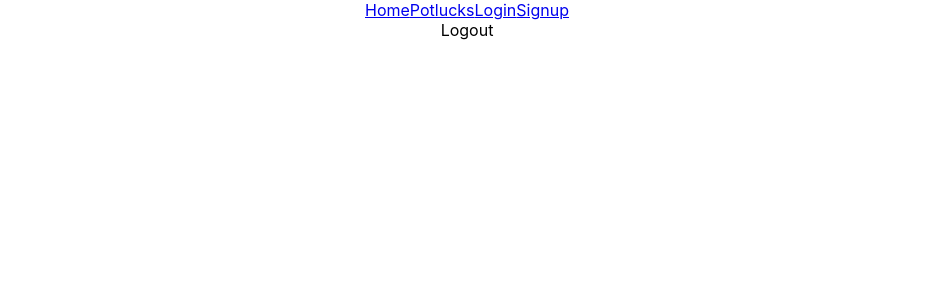
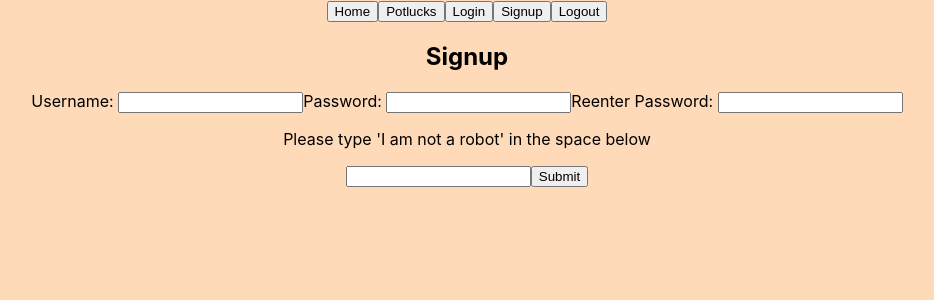
Before and after one commit to bw-potluck-planner-01/frontend, a React (Create React App) app: page /signup in a window 1280 px wide. Shown: the top 300 px of the page, without its empty margins (173-1107 px from the left). Built offline with nearby package versions, Linux system fonts and the light colour scheme.

Commit message:
Added signup page, still needs form validation.

```diff
--- a/src/App.js
+++ b/src/App.js
@@ -1,13 +1,15 @@
 import './App.css';
 
 import {Switch, Route} from 'react-router-dom'
+import styled from 'styled-components'
 
 import Home from './components/Home'
 import Header from './components/Header';
+import Signup from './components/Signup';
 
 function App() {
   return (
-    <div className="App">
+    <AppFull>
       {/* Insert Header here */}
       <Header />
       <Switch>
@@ -17,7 +19,7 @@ function App() {
         </Route>
         <Route path='/signup'>
           {/* Insert signup here */}
-
+          <Signup />
         </Route>
         <Route path='/login'>
           {/* Insert login here */}
@@ -33,8 +35,14 @@ function App() {
         </Route>
       </Switch>
 
-    </div>
+    </AppFull>
   );
 }
 
 export default App;
+
+const AppFull = styled.div`
+  text-align: center;
+  background: peachpuff;
+  min-height: 100vh;
+`
--- a/src/components/Header.js
+++ b/src/components/Header.js
@@ -4,11 +4,11 @@ import {Link} from 'react-router-dom'
 function Header () {
     return <header>
         <nav>
-            <Link classname='null' to='/'>Home</Link>
-            <Link classname='null' to='/potluck'>Potlucks</Link>
-            <Link classname='null' to='/login'>Login</Link>
-            <Link classname='null' to='/signup'>Signup</Link>
-            <div className='logout'>Logout</div>
+            <Link classname='null' to='/'><button>Home</button></Link>
+            <Link classname='null' to='/potluck'><button>Potlucks</button></Link>
+            <Link classname='null' to='/login'><button>Login</button></Link>
+            <Link classname='null' to='/signup'><button>Signup</button></Link>
+            <button className='logout'>Logout</button>
         </nav>
     </header>
 }
--- /dev/null
+++ b/src/components/Signup.js
@@ -0,0 +1,55 @@
+import React, {useState} from 'react';
+
+const initialFormValues = {
+    username: '',
+    password: '',
+    password2: '',
+    robot: ''
+}
+const initialErrors = ['']
+
+//REPLACE CURRENT ERROR SYSTEM WITH FORM VALIDATION
+
+function Signup (){
+    const [formValues, setFormValues] = useState(initialFormValues)
+    const [errors, setErrors] = useState(initialErrors)
+
+    console.log(formValues)
+
+    function handleChange (e){
+        setFormValues({
+            ...formValues,
+            [e.target.name]: e.target.value
+        })
+        setErrors(initialErrors)
+    }
+
+    function handleClick (e){
+        e.preventDefault()
+        setErrors(initialErrors)
+        if (formValues.robot !== 'I am not a robot'){
+            setErrors([...errors, 'Please prove you are not a robot!'])
+        }
+        if (formValues.password !== formValues.password2){
+            setErrors([...errors, 'Please make sure your passwords match!'])
+        }
+    }
+
+    return <div className='signup'>
+        <h2>Signup</h2>
+        <form>
+            <label htmlFor='username'>Username: </label>
+            <input id='username' name='username' value={formValues.username} onChange={handleChange} />
+            <label htmlFor='password'>Password: </label>
+            <input id='password' name='password' value={formValues.password} onChange={handleChange} />
+            <label htmlFor='password2'>Reenter Password: </label>
+            <input id='password2' name='password2' value={formValues.password2} onChange={handleChange} />
+            <p>Please type 'I am not a robot' in the space below</p>
+            <input name='robot' value={formValues.robot} onChange={handleChange} />
+            <button onClick={handleClick}>Submit</button>
+        </form>
+        {errors.map(item => <p>{item}</p>)}
+    </div>
+}
+
+export default Signup
```
